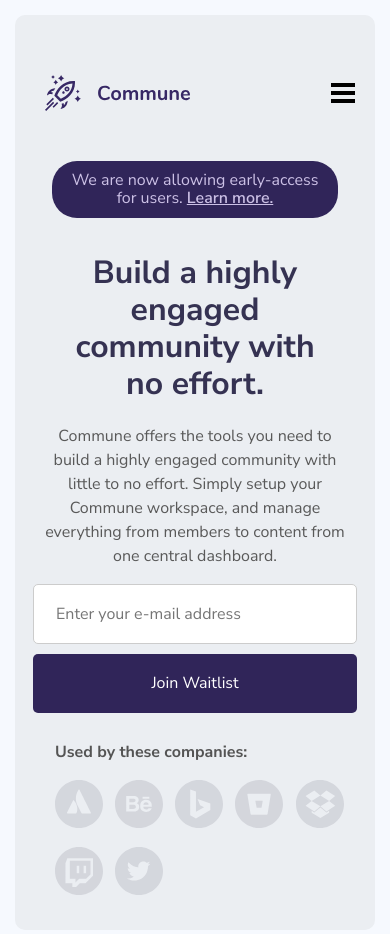
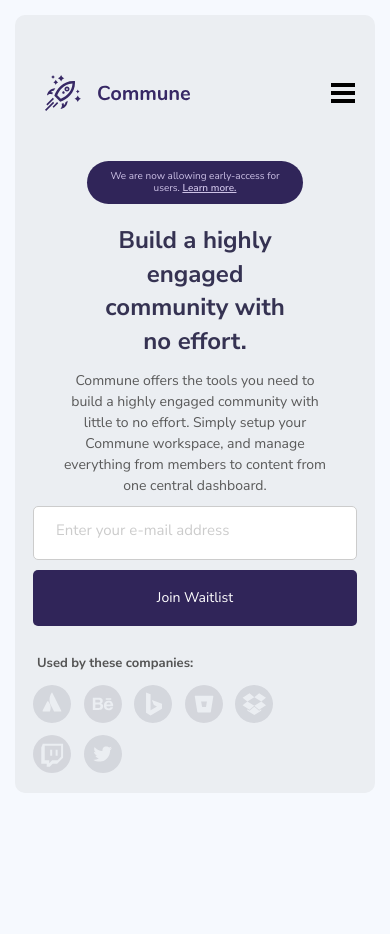
Before and after one commit to coderook229/commune-waitlist-page, a plain HTML site: page index.html in a window 390 px wide. After the commit the page ends 844 px from the top, so only its background shows below. Drawn offline with Linux system fonts and the light colour scheme.

Commit message:
changes for mobile styles

```diff
--- a/index.html
+++ b/index.html
@@ -37,46 +37,46 @@
         <img src="/Assets/Illustration.png" alt="" />
       </div>
       <div class="center">
-        <p class="first">
-          We are now allowing early-access <br />
+        <p class="tag">
+          We are now allowing early-access
           for users. <a href="#">Learn more.</a>
         </p>
         <h1 class="mobile">
-          Build a highly <br />
-          engaged <br />
-          community with <br />
+          Build a highly
+          engaged
+          community with
           no effort.
         </h1>
         <h1 class="tablet">
-          Build a highly <br />
-          engaged community <br />
+          Build a highly
+          engaged community
           with no effort.
         </h1>
         <h1 class="desktop">
-          Build a highly engaged <br />
+          Build a highly engaged
           community with no effort.
         </h1>
 
         <p class="main">
-          Commune offers the tools you need to <br />
-          build a highly engaged community with <br />
-          little to no effort. Simply setup your <br />
-          Commune workspace, and manage <br />
-          everything from members to content from <br />
+          Commune offers the tools you need to
+          build a highly engaged community with
+          little to no effort. Simply setup your
+          Commune workspace, and manage
+          everything from members to content from
           one central dashboard.
         </p>
         <p class="main-tablet">
-          Commune offers the tools you need to build a highly engaged <br />
-          community with little to no effort. Simply setup your Commune <br />
+          Commune offers the tools you need to build a highly engaged
+          community with little to no effort. Simply setup your Commune
           workspace, and manage everything from members to content from one
-          <br />
+
           central dashboard.
         </p>
         <p class="main-desktop">
           Commune offers the tools you need to build a highly engaged community
-          with little to no <br />
+          with little to no
           effort. Simply setup your Commune workspace, and manage everything
-          from members to <br />
+          from members to
           content from one central dashboard.
         </p>
         <div class="form">
@@ -85,7 +85,7 @@
           <button>Join Waitlist</button>
           <button class="btn-tablet">Join Waitlist</button>
         </div>
-        <!-- </div> -->
+
       </div>
       <div>
         <span>Used by these companies:</span>
@@ -95,7 +95,7 @@
         <img src="/Assets/Behance Icon.svg" alt="Behance Logo" />
         <img src="/Assets/Bing Icon.svg" alt="Bing Logo" />
         <img src="/Assets/Bitbucket Icon.svg" alt="Bitbucket Logo" />
-        <img src="/Assets/Dropbox Icon.svg" alt="Dropbox Logo" /> <br />
+        <img src="/Assets/Dropbox Icon.svg" alt="Dropbox Logo" />
         <img src="/Assets/Twitch Icon.svg" alt="Twitch Logo" />
         <img src="/Assets/Twitter Icon.svg" alt="Twitter" />
       </div>
--- a/style.css
+++ b/style.css
@@ -4,6 +4,7 @@
 
 html {
   background: #f6f9fe;
+  font-size: 62.5%;
 }
 
 body {
@@ -20,11 +21,11 @@ body {
 }
 
 .logo {
-  margin: 20px 20px;
+  margin: 2rem;
   display: flex;
   justify-content: space-between;
   /* test */
-  padding-top: 40px;
+  padding-top: 4rem;
 }
 
 .logo img:nth-of-type(1) {
@@ -37,21 +38,28 @@ nav {
   display: none;
 }
 
+li:nth-of-type(5) {
+  cursor: pointer;
+}
+
 .center {
   /* margin: 0 auto; */
   text-align: center;
 }
 
-.first {
+.tag {
   background: #302559;
   color: #ccc1e6;
-  padding: 10px 20px;
-  border-radius: 25px;
+  padding: 1rem 2rem;
+  border-radius: 2.5rem;
   display: inline-block;
-  margin-top: 30px;
+  margin-top: 3rem;
+  /* margin-left: 6rem; */
+  margin-bottom: 2rem;
+  width: 60%;
 }
 
-.first a {
+.tag a {
   color: #ccc1e6;
   font-weight: 600;
 }
@@ -61,13 +69,25 @@ h1 {
   text-align: center;
 }
 
+.mobile {
+  width: 50%;
+  margin: 0 auto;
+  margin-bottom: 1.2rem;
+  line-height: 1.4;
+  font-size: 2.4rem;
+}
+
 .tablet {
   display: none;
 }
 
 .main {
-  color: #595959;
-  line-height: 1.5rem;
+      color: #595959;
+    line-height: 1.5;
+    width: 76%;
+    margin: 0 auto;
+    margin-bottom: 1rem;
+    font-size: 1.4rem;
 }
 
 .main-tablet {
@@ -79,11 +99,17 @@ input {
   border: 1px solid #ccc;
   border-radius: 5px;
   margin-bottom: 10px;
-  /* experimental */
+  /* test */
   width: 90%;
 }
 
+input::placeholder{
+  font-size: 1.5rem;
+  color: #ccc;
+}
+
 button {
+  font-size: 1.4rem;
   background: #302559;
   color: white;
   padding: 20px 60px;
@@ -101,19 +127,22 @@ button {
 span {
   color: #545454;
   font-weight: 700;
-  margin-left: 40px;
-  /* test */
+  margin-left: 2.2rem;
+  font-size: 1.3rem;
 }
 
 .companies-container {
-  margin-left: 40px;
-  padding-bottom: 30px;
-  margin-top: 5px;
+      margin-left: 1.8rem;
+    margin-top: 5px;
+    width: 27rem;
+    height: 11.7rem;
 }
 
 .companies-container img {
-  margin-right: 0.5rem;
-  margin-top: 0.9rem;
+    margin-right: 1rem;
+    margin-top: 0.9rem;
+    width: 3.8rem;
+    height: 3.8rem;
 }
 
 .companies-container__tablet {
@@ -138,10 +167,6 @@ span {
     margin-right: 50px;
   }
 
-  .first br {
-    display: none;
-  }
-
   h1 {
     font-size: 3rem;
   }
@@ -155,10 +180,6 @@ span {
     margin-top: 10px;
     /* test */
     margin-bottom: 0px;
-  }
-
-  .main br {
-    /* display: none; */
   }
 
   .main {
@@ -261,10 +282,8 @@ span {
   }
   li {
     list-style: none;
-    /* test */
-    margin-left: 15px;
-    /* position: relative;
-    bottom: 30px; */
+    font-size: 1.5rem;
+    margin-right: 1.5rem;
   }
 
   li:last-child {
@@ -301,12 +320,6 @@ span {
     margin-top: 30px;
   }
 
-  /* .first {
-    position: relative;
-    right: 285px;
-    display: inline-block;
-  } */
-
   .tablet {
     display: none;
   }
@@ -336,12 +349,11 @@ span {
     /* margin-bottom: 25px; */
   }
 
-  .first {
+  /* .tag {
     position: relative;
     right: 367px;
     top: 20px;
-    display: inline-block;
-  }
+    display: inline-block; */
 
   .form {
     position: relative;
```
